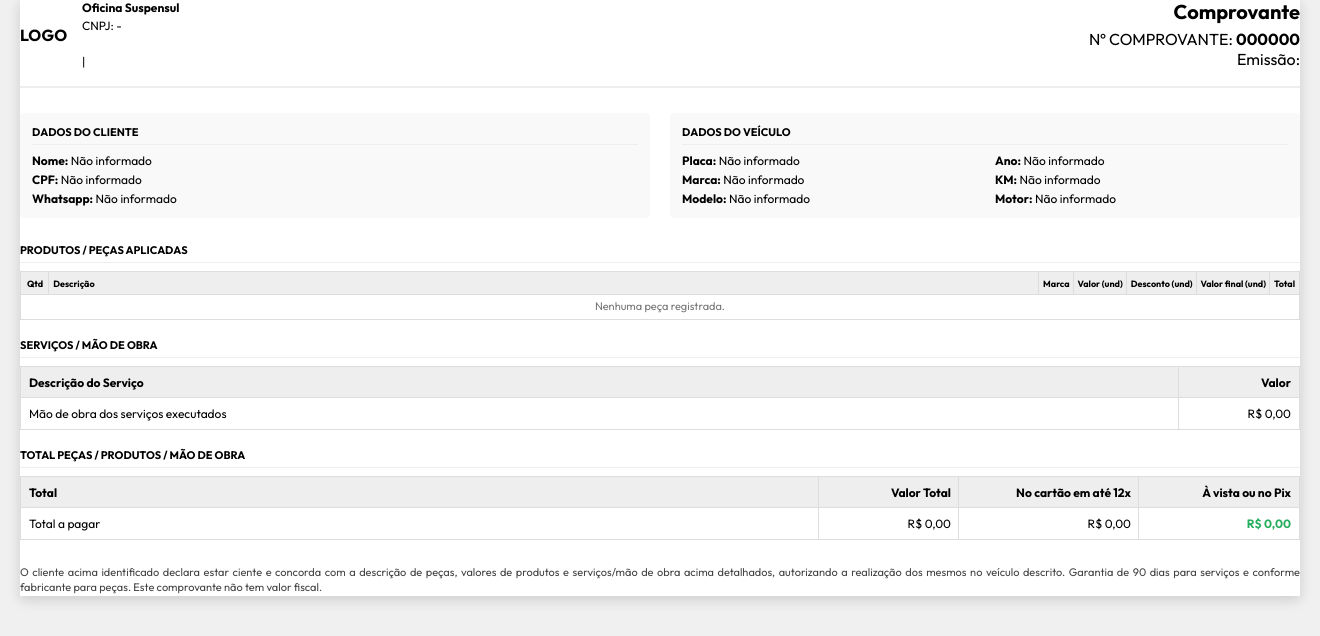
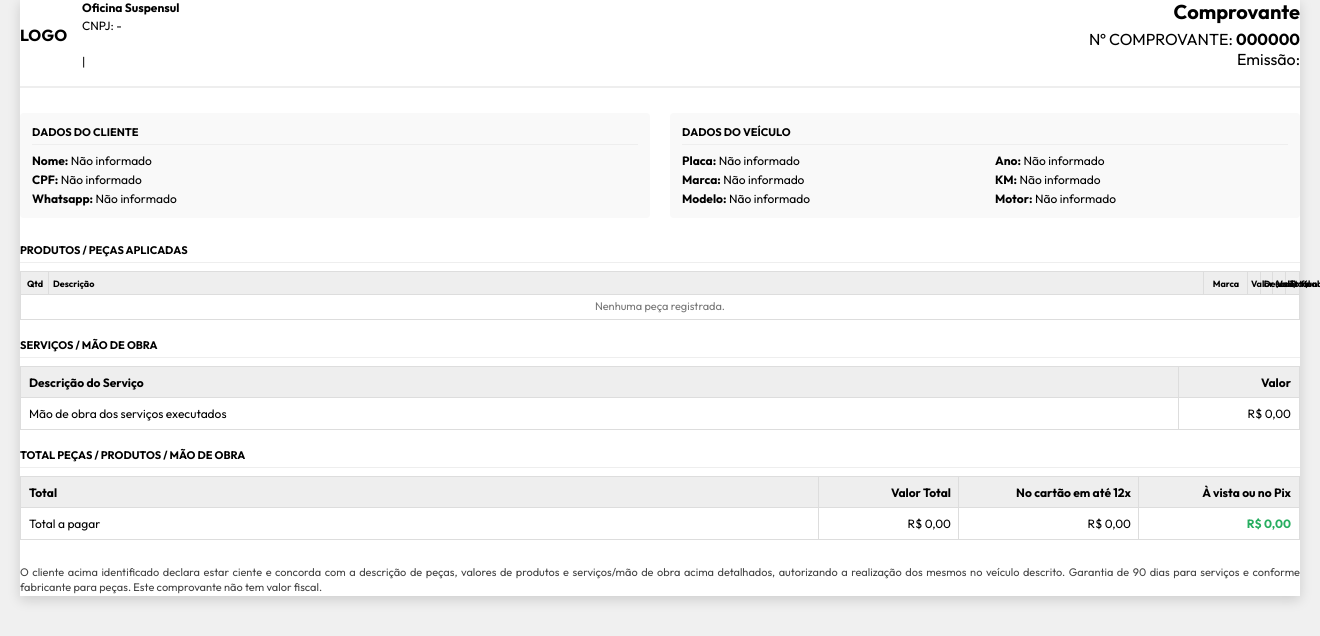
Before and after one commit to thomazandreywalicoski/oficina-suspensul, a Flask app: template gerenciamento-oficina-suspensul/templates/os_print.html in a window 1320 px wide; the page is wider, and only the part inside the window is pictured. Shown: the part 69-705 px from the top of that part. Run offline with Flask 3, Linux system fonts and the light colour scheme; the template is opened without the code that fills it, so the values that code supplies are empty; a user stored in the database is signed in; data comes from the database, SQL or seed files in the repository; parts of the project's set-up code (start-up, migrations or seed data) failed here and were passed over; some libraries are stand-ins or nearby versions.

Commit message:
fix: alinhar tabela de pecas na impressao com qtd centralizada e colunas compactas
Co-authored-by: Cursor <cursoragent@cursor.com>

```diff
--- a/gerenciamento-oficina-suspensul/templates/os_print.html
+++ b/gerenciamento-oficina-suspensul/templates/os_print.html
@@ -98,13 +98,15 @@
         .print-table td { padding: 8px; border: 0; box-shadow: inset -1px 0 0 #ddd, inset 0 -1px 0 #ddd; }
         .print-table .right { text-align: right; }
         .print-table-pecas {
-            table-layout: auto;
+            table-layout: fixed;
             width: 100%;
             font-size: 11px;
         }
         .print-table-pecas th,
         .print-table-pecas td {
             white-space: nowrap;
+            overflow: hidden;
+            text-overflow: ellipsis;
             vertical-align: middle;
             padding: 5px 4px;
             line-height: 1.25;
@@ -118,25 +120,28 @@
         .print-table-pecas .col-qtd,
         .print-table-pecas th.col-qtd,
         .print-table-pecas td.col-qtd {
-            width: 1%;
+            width: 28px;
+            min-width: 28px;
+            max-width: 28px;
             text-align: center !important;
-            padding-left: 6px;
-            padding-right: 6px;
+            padding-left: 2px;
+            padding-right: 2px;
         }
         .print-table-pecas .col-desc,
         .print-table-pecas th.col-desc,
         .print-table-pecas td.col-desc {
             text-align: left !important;
-            width: 100%;
-            white-space: nowrap;
+            width: auto;
         }
         .print-table-pecas .col-marca,
         .print-table-pecas th.col-marca,
         .print-table-pecas td.col-marca {
-            width: 1%;
+            width: 44px;
+            min-width: 44px;
+            max-width: 44px;
             text-align: center !important;
-            padding-left: 4px;
-            padding-right: 4px;
+            padding-left: 2px;
+            padding-right: 2px;
         }
         .print-table-pecas .col-valor,
         .print-table-pecas .col-desconto,
@@ -152,8 +157,10 @@
         .print-table-pecas td.col-total {
             width: 1%;
             white-space: nowrap;
+            overflow: visible;
+            text-overflow: clip;
             text-align: right !important;
-            padding-left: 4px;
+            padding-left: 3px;
             padding-right: 4px;
         }
         .print-table-pecas .col-msg-cliente {
@@ -274,6 +281,15 @@
 
     <div class="print-secao-title">Produtos / Peças Aplicadas</div>
     <table class="print-table print-table-pecas">
+        <colgroup>
+            <col style="width:28px">
+            <col>
+            <col style="width:44px">
+            <col>
+            <col>
+            <col>
+            <col>
+        </colgroup>
         <thead>
             <tr>
                 <th class="col-qtd">Qtd</th>
```
Also changed, not shown: gerenciamento-oficina-suspensul/templates/proposta_print.html (+26 -10 lines).
